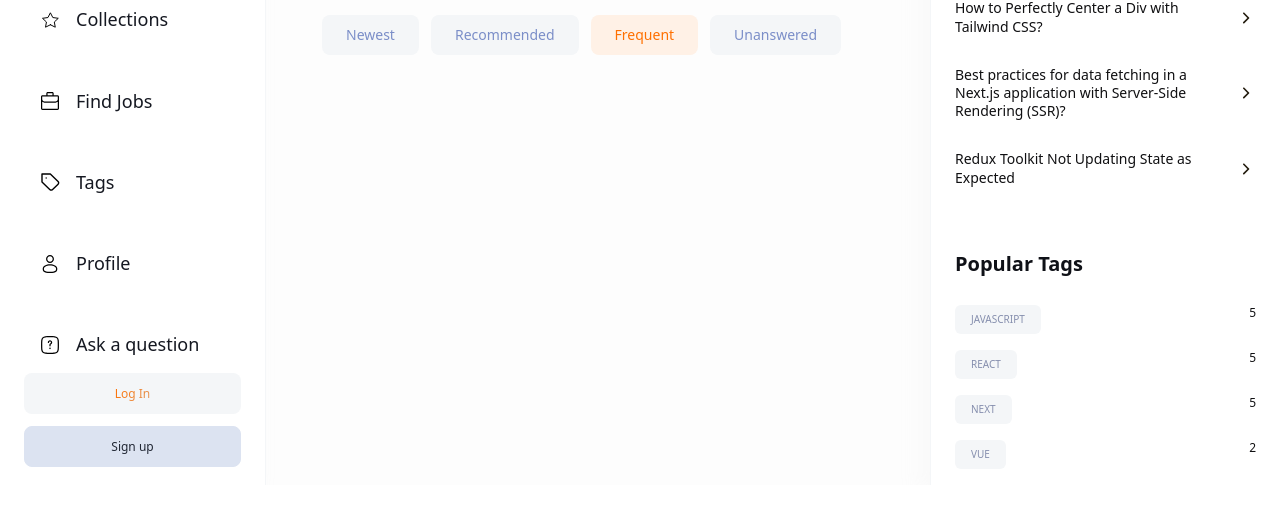
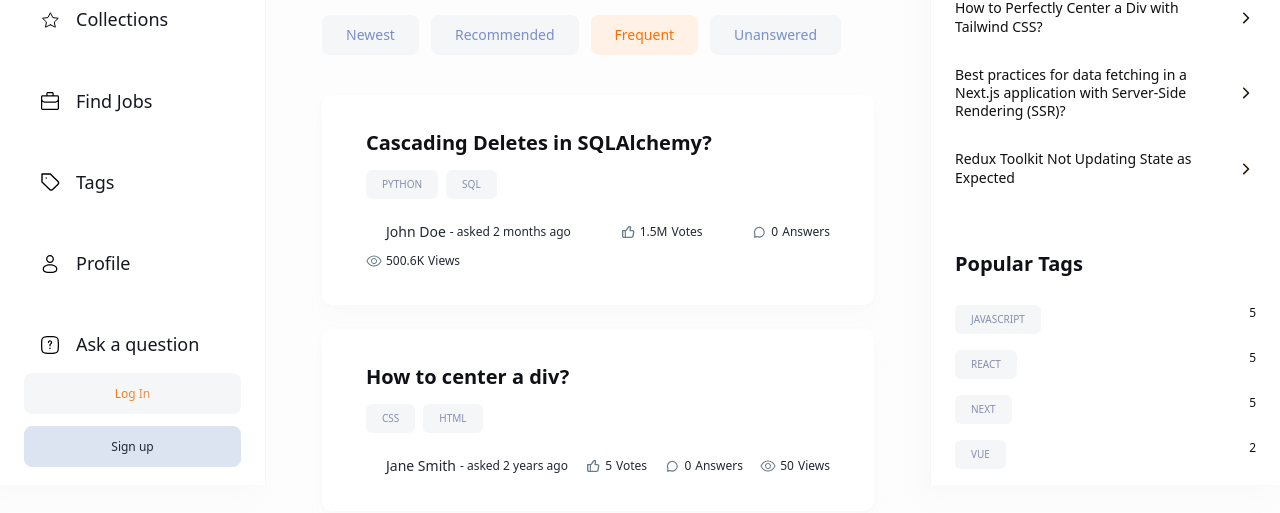
Before and after one commit to aleknovkovski/lrnp-JSM-nextjs13, a Next.js app: page / in a window 1280 px wide. Shown: the part 315-828 px from the top of the page. Before the commit the page ends 800 px from the top, so only its background shows below. Built offline with nearby package versions, Linux system fonts and the light colour scheme; no server answers.

Commit message:
Show questions on homepage, or NoResults

```diff
--- a/app/(root)/(home)/page.tsx
+++ b/app/(root)/(home)/page.tsx
@@ -4,6 +4,39 @@ import LocalSearchbar from "@/components/shared/search/LocalSearchbar";
 import Filter from "@/components/shared/Filter";
 import {HomePageFilters} from "@/constants/filters";
 import HomeFilters from "@/components/home/HomeFilters";
+import NoResult from "@/components/shared/NoResult";
+import QuestionCard from "@/components/cards/QuestionCard";
+
+const questions = [
+    {
+        _id: '1',
+        title: 'Cascading Deletes in SQLAlchemy?',
+        tags: [{_id: '1', name: 'python'}, {_id: '2', name: 'sql'}],
+        author: {
+            _id: '1',
+            name: 'John Doe',
+            picture: 'john-doe.jpg',
+        },
+        upvotes: 1500000,
+        views: 500552,
+        answers: [],
+        createdAt: new Date('2023-09-01T12:00:00.000Z'),
+    },
+    {
+        _id: '2',
+        title: 'How to center a div?',
+        tags: [{_id: '3', name: 'css'}, {_id: '4', name: 'html'}],
+        author: {
+            _id: '2',
+            name: 'Jane Smith',
+            picture: 'jane-smith.jpg',
+        },
+        upvotes: 5,
+        views: 50,
+        answers: [],
+        createdAt: new Date('2021-09-02T10:30:00.000Z'),
+    },
+];
 
 export default function Home() {
     return (
@@ -34,7 +67,30 @@ export default function Home() {
                 />
 
             </div>
-            <HomeFilters />
+            <HomeFilters/>
+
+            <div className="mt-10 flex w-full flex-col gap-6">
+                {questions.length > 0 ?
+                    questions.map((question) => (
+                        <QuestionCard
+                            key={question._id}
+                            _id={question._id}
+                            title={question.title}
+                            tags={question.tags}
+                            author={question.author}
+                            upvotes={question.upvotes}
+                            views={question.views}
+                            answers={question.answers}
+                            createdAt={question.createdAt}
+                        />
+                    ))
+                    : <NoResult
+                        title="There’s no question to show"
+                        description="Be the first to break the silence! 🚀 Ask a Question and kickstart the discussion. our query could be the next big thing others learn from. Get involved! 💡"
+                        link="/ask-question"
+                        linkTitle="Ask a Question"
+                    />}
+            </div>
         </>
     )
 }
--- /dev/null
+++ b/components/cards/QuestionCard.tsx
@@ -0,0 +1,94 @@
+import Link from 'next/link';
+import React from 'react'
+import RenderTag from '../shared/RenderTag';
+import Metric from '../shared/Metric';
+import { formatAndDivideNumber, getTimestamp } from '@/lib/utils';
+
+interface QuestionProps {
+  _id: string;
+  title: string;
+  tags: {
+    _id: string;
+    name: string;
+  }[];
+  author: {
+    _id: string;
+    name: string;
+    picture: string;
+  };
+  upvotes: number;
+  views: number;
+  answers: Array<object>;
+  createdAt: Date;
+}
+
+export default function QuestionCard ({
+  _id,
+  title,
+  tags,
+  author,
+  upvotes,
+  views,
+  answers,
+  createdAt
+}: QuestionProps) {
+  return (
+    <div className="card-wrapper rounded-[10px] p-9 sm:px-11">
+      <div className="flex flex-col-reverse items-start justify-between gap-5 sm:flex-row">
+        <div>
+          <span className="subtle-regular text-dark400_light700 line-clamp-1 flex sm:hidden">
+            {getTimestamp(createdAt)}
+          </span>
+          <Link href={`/question/${_id}`}>
+            <h3 className="sm:h3-semibold base-semibold text-dark200_light900 line-clamp-1 flex-1">
+              {title}
+            </h3>
+          </Link>
+        </div>
+
+        {/* If signed in add edit delete actions */}
+      </div>
+
+      <div className="mt-3.5 flex flex-wrap gap-2">
+        {tags.map((tag) => (
+          <RenderTag key={tag._id} _id={tag._id} name={tag.name} />
+        ))}
+      </div>
+
+      <div className="flex-between mt-6 w-full flex-wrap gap-3">
+          <Metric
+            imgUrl="/assets/icons/avatar.svg"
+            alt="user"
+            value={author.name}
+            title={` - asked ${getTimestamp(createdAt)}`}
+            href={`/profile/${author._id}`}
+            isAuthor
+            textStyles="body-medium text-dark400_light700"
+          />
+
+          <Metric
+            imgUrl="/assets/icons/like.svg"
+            alt="Upvotes"
+            value={formatAndDivideNumber(upvotes)}
+            title=" Votes"
+            textStyles="small-medium text-dark400_light800"
+          />
+          <Metric
+            imgUrl="/assets/icons/message.svg"
+            alt="message"
+            value={formatAndDivideNumber(answers.length)}
+            title=" Answers"
+            textStyles="small-medium text-dark400_light800"
+          />
+          <Metric
+            imgUrl="/assets/icons/eye.svg"
+            alt="eye"
+            value={formatAndDivideNumber(views)}
+            title=" Views"
+            textStyles="small-medium text-dark400_light800"
+          />
+      </div>
+
+    </div>
+  )
+}
--- /dev/null
+++ b/components/shared/Metric.tsx
@@ -0,0 +1,59 @@
+import Image from 'next/image';
+import Link from 'next/link';
+import React from 'react'
+
+interface MetricProps {
+  imgUrl: string;
+  alt: string;
+  value: string | number;
+  title: string;
+  href?: string;
+  textStyles?: string;
+  isAuthor?: boolean;
+}
+
+const Metric = ({
+  imgUrl,
+  alt,
+  value,
+  title,
+  href,
+  textStyles,
+  isAuthor,
+}: MetricProps) => {
+  const metricContent = (
+    <>
+      <Image
+        src={imgUrl}
+        width={16}
+        height={16}
+        alt={alt}
+        className={`object-contain ${href ? 'rounded-full' : ''}`}
+      />
+
+      <p className={`${textStyles} flex items-center gap-1`}>
+        {value}
+
+        <span className={`small-regular line-clamp-1 ${isAuthor ?'max-sm:hidden' : ''}`}>
+          {title}
+        </span>
+      </p>
+    </>
+  )
+
+  if(href) {
+    return (
+      <Link href={href} className="flex-center  gap-1">
+        {metricContent}
+      </Link>
+    )
+  }
+
+  return (
+    <div className="flex-center flex-wrap gap-1">
+      {metricContent}
+    </div>
+  )
+}
+
+export default Metric
--- /dev/null
+++ b/components/shared/NoResult.tsx
@@ -0,0 +1,42 @@
+import Image from 'next/image'
+import Link from 'next/link'
+import React from 'react'
+import { Button } from '../ui/button'
+
+interface Props {
+  title: string
+  description: string
+  link: string
+  linkTitle: string
+}
+
+export default function NoResult ({ title, description, link, linkTitle }: Props) {
+  return (
+    <div className="mt-10 flex w-full flex-col items-center justify-center">
+      <Image
+        src="/assets/images/light-illustration.png"
+        alt="No result illustration"
+        width={270}
+        height={200}
+        className="block object-contain dark:hidden"
+      />
+
+      <Image
+        src="/assets/images/dark-illustration.png"
+        alt="No result illustration"
+        width={270}
+        height={200}
+        className="hidden object-contain dark:flex"
+      />
+
+      <h2 className="h2-bold text-dark200_light900 mt-8">{title}</h2>
+      <p className="body-regular text-dark500_light700 my-3.5 max-w-md text-center">{description}</p>
+
+      <Link href={link}>
+        <Button className="paragraph-medium mt-5 min-h-[46px] rounded-lg bg-primary-500 px-4 py-3 text-light-900 hover:bg-primary-500 dark:bg-primary-500 dark:text-light-900">
+          {linkTitle}
+        </Button>
+      </Link>
+    </div>
+  )
+}
--- a/components/shared/RenderTag.tsx
+++ b/components/shared/RenderTag.tsx
@@ -2,7 +2,7 @@ import Link from "next/link";
 import {Badge} from "../ui/badge";
 
 interface Props {
-    _id: number;
+    _id: string;
     name: string;
     totalQuestions?: number;
     showCount?: boolean
--- a/lib/utils.ts
+++ b/lib/utils.ts
@@ -4,3 +4,51 @@ import { twMerge } from "tailwind-merge"
 export function cn(...inputs: ClassValue[]) {
   return twMerge(clsx(inputs))
 }
+
+export const getTimestamp = (createdAt: Date): string => {
+  const now = new Date();
+  const timeDifference = now.getTime() - createdAt.getTime();
+
+  // Define time intervals in milliseconds
+  const minute = 60 * 1000;
+  const hour = 60 * minute;
+  const day = 24 * hour;
+  const week = 7 * day;
+  const month = 30 * day;
+  const year = 365 * day;
+
+  if (timeDifference < minute) {
+    const seconds = Math.floor(timeDifference / 1000);
+    return `${seconds} ${seconds === 1 ? 'second' : 'seconds'} ago`;
+  } else if (timeDifference < hour) {
+    const minutes = Math.floor(timeDifference / minute);
+    return `${minutes} ${minutes === 1 ? 'minute' : 'minutes'} ago`;
+  } else if (timeDifference < day) {
+    const hours = Math.floor(timeDifference / hour);
+    return `${hours} ${hours === 1 ? 'hour' : 'hours'} ago`;
+  } else if (timeDifference < week) {
+    const days = Math.floor(timeDifference / day);
+    return `${days} ${days === 1 ? 'day' : 'days'} ago`;
+  } else if (timeDifference < month) {
+    const weeks = Math.floor(timeDifference / week);
+    return `${weeks} ${weeks === 1 ? 'week' : 'weeks'} ago`;
+  } else if (timeDifference < year) {
+    const months = Math.floor(timeDifference / month);
+    return `${months} ${months === 1 ? 'month' : 'months'} ago`;
+  } else {
+    const years = Math.floor(timeDifference / year);
+    return `${years} ${years === 1 ? 'year' : 'years'} ago`;
+  }
+};
+
+export const formatAndDivideNumber = (num: number): string => {
+  if (num >= 1000000) {
+    const formattedNum = (num / 1000000).toFixed(1);
+    return `${formattedNum}M`;
+  } else if (num >= 1000) {
+    const formattedNum = (num / 1000).toFixed(1);
+    return `${formattedNum}K`;
+  } else {
+    return num.toString();
+  }
+};
```
